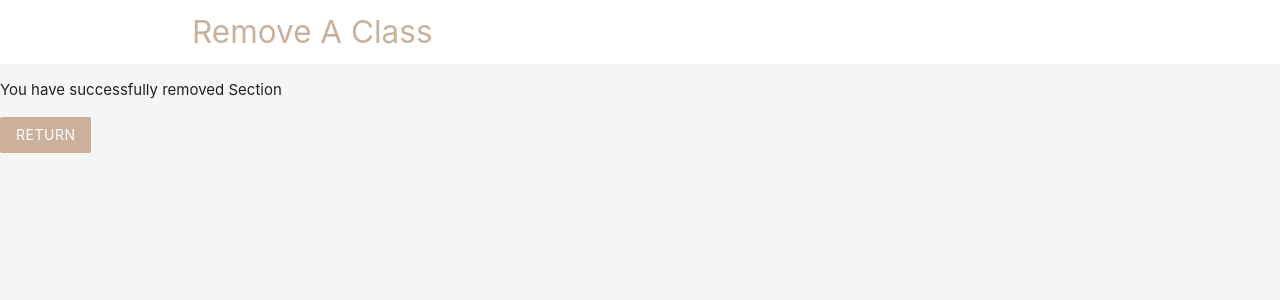
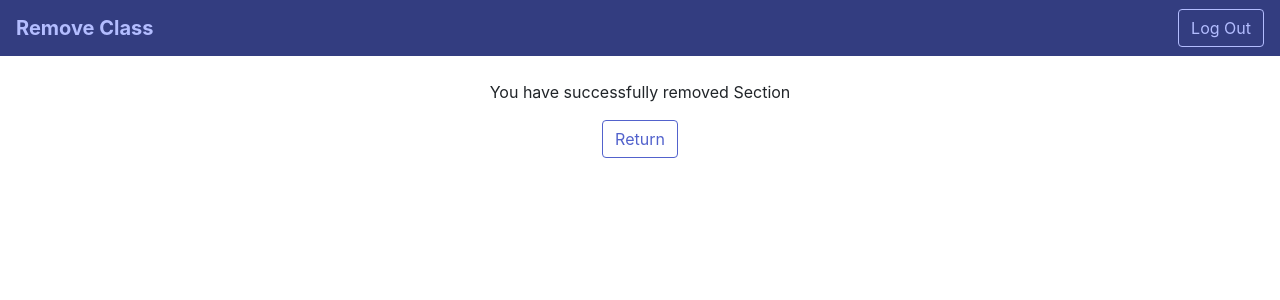
Before and after one commit to paolo-ortiz/CS122-Project, a PHP site: page /remove_class.php in a window 1280 px wide. Shown: the top 300 px of the page. Run offline with PHP 8.4, Linux system fonts and the light colour scheme; data that the repository does not hold is empty.

Commit message:
Update remove_class.php

```diff
--- a/remove_class.php
+++ b/remove_class.php
@@ -2,29 +2,37 @@
 <html>
 
 <head>
-    <title>OUTPUT-SCREEN-1</title>
-    <link rel="stylesheet" href="https://cdnjs.cloudflare.com/ajax/libs/materialize/1.0.0/css/materialize.min.css">
+<title>OUTPUT SCREEN 1</title>
+    <link rel="stylesheet" href="css\bootstrap.min.css">
 
     <style type="text/css">
     .brand {
-            background: #cbb09c !important;
+        background: #29b6f6 !important;
     }
 
     .brand-text {
-            color: #cbb09c !important;
+        color: #29b6f6 !important;
     }
     label {
         width:100px;
     }
     </style>
 </head>
-    <body class="grey lighten-4">
+<body class="blue">
     <!--BACKGROUND-->
-        <nav class="white z-depth-0">
-            <div class="container">
-                <a href="#" class="brand-logo brand-text">Remove A Class</a>
-            </div>
-        </nav> <p>
+    <nav class="navbar navbar-light" style="background-color:#333D80; color:#B3BDFF; font-face: 16px-apple-system">
+        <a class="navbar-brand" href="#" style="color:#B3BDFF;">
+            <!-- <img src="/docs/4.0/assets/brand/bootstrap-solid.svg" width="30" height="30" -->
+                <!-- class="d-inline-block align-top" alt=""> -->
+            <strong>Remove Class</strong>
+        </a>
+        <form action=input1.html method=POST>
+            <button class="btn btn-outline-secondary my-2 my-sm-0" style="border-color:#B3BDFF; color:#B3BDFF;"
+                type="submit"> Log Out</button>
+        </form>
+    </nav>
+    <br>
+    <div style="text-align:center">
         <?php
         echo "You have successfully removed ";
         echo $_POST["className"];
@@ -33,9 +41,10 @@
         ?>
         </p>
         <form action=index.php method=POST>
-					<button class="btn brand z-depth-0" type="submit" name="action">Return
-					</button>
+
+                    <button class="btn btn-outline-light my-2 my-sm-0" style="border-color:#5262CC; color:#5262CC;" type="submit">Return</button>
                 </form>
+</div>
     </body>
 
 </html>
```
Lines whose indentation alone changed are shown as unchanged.
